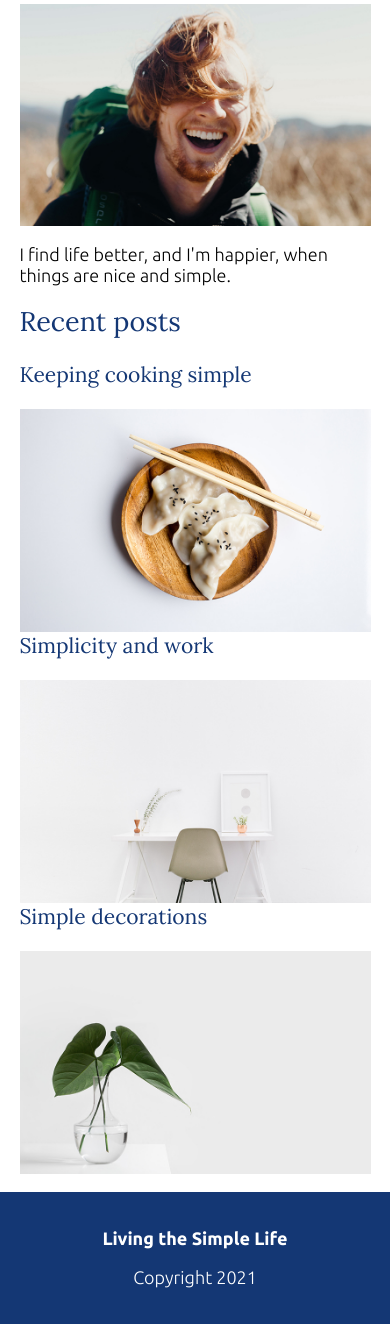
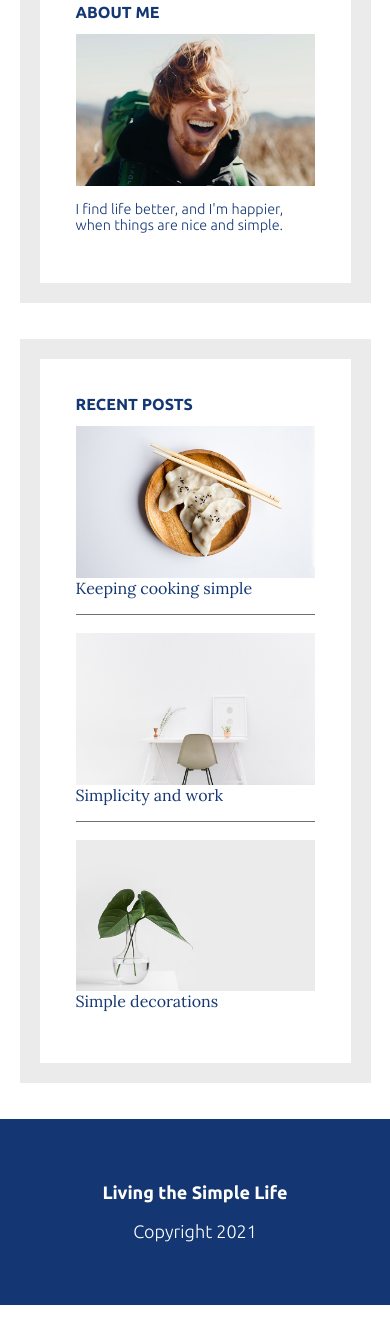
Before and after one commit to trome23/responsive-site-practice, a plain HTML site: page index.html in a window 390 px wide. Shown: the part 2610-3934 px from the top of the page. Drawn offline with Linux system fonts and the light colour scheme.

Commit message:
main page done and responsive

```diff
--- a/index.css
+++ b/index.css
@@ -39,16 +39,7 @@ footer {
     background: #143774;
     text-align: center;
     color: #ffff;
-}
-
-.footer-title {
-    font-weight: bold;
-    padding: 2em 0 0 0;
-}
-
-.footer-copyright {
-    padding: 0 0 2em 0;
-    margin: 0 auto;
+    padding: 2.5em 0;
 }
 
 .sub-title {
@@ -125,11 +116,12 @@ header {
     }
 
     main {
-        width: 75%;
+        width: 70%;
     }
 
     aside {
-        width: 20%;
+        width: 25%;
+        min-width: 200px;
     }
 }
 
@@ -217,23 +209,61 @@ nav a:focus {
         flex-direction: column;
     }
 
-    .article-title {
-        order: 3;
+    .article-image {
+        order: -2;
+    }
+
+    .article-info {
+        order: -1;
     }
 
     .article-image {
-        order: 1;
+        width: 100%;
+        min-height: 250px;
+        object-fit: cover;
+    }
 }
 
-    .article-body {
-        order: 4;
+/* Widgets*/
+
+.widget-title {
+    font-family: 'Ubuntu', sans-serif;
+    font-weight: 900;
 }
 
-    .article-info {
-        order: 2;
+.widget-recent-post-title {
+    font-family: 'Lora', sans-serif;
+    color: #143774;
 }
 
-    .article-read-more {
-        order: 5;
+.widget-title,
+.widget-recent-post-title {
+    font-size: 1rem;
 }
+
+.widget-body {
+    color: #143774;
+    font-size: .9rem;
 }
+
+.sidebar-widget {
+    padding: 2em;
+    border: 20px solid #EBEBEB;
+    margin-bottom: 2em;
+}
+
+.widget-recent-post {
+    display: flex;
+    flex-direction: column;
+    border-bottom: 1px solid #707070;
+    margin-bottom: 1em;
+}
+
+.widget-image {
+    order: -1;
+}
+
+.widget-recent-post:last-child {
+    border: 0;
+    margin: 0;
+}
--- a/index.html
+++ b/index.html
@@ -108,7 +108,7 @@
 
                     <div class="sidebar-widget">
                         <h2 class="widget-title">
-                            About Me
+                            ABOUT ME
                         </h2>
                         <img src="img/about-me.jpg" alt="" class="widget-image">
                         <p class="widget-body">
@@ -118,7 +118,7 @@
 
                     <div class="sidebar-widget">
                         <h2 class="widget-title">
-                            Recent posts
+                            RECENT POSTS
                         </h2>
                         <div class="widget-recent-post">
                             <h3 class="widget-recent-post-title">
@@ -144,8 +144,8 @@
 
 
         <footer>
-            <p class="footer-title">Living the Simple Life</p>
-            <p class="footer-copyright">Copyright 2021</p>
+            <p><strong>Living the Simple Life</strong></p>
+            <p>Copyright 2021</p>
         </footer>
         <script src="index.js"></script>
     </body>
```
Lines whose indentation alone changed are shown as unchanged.
